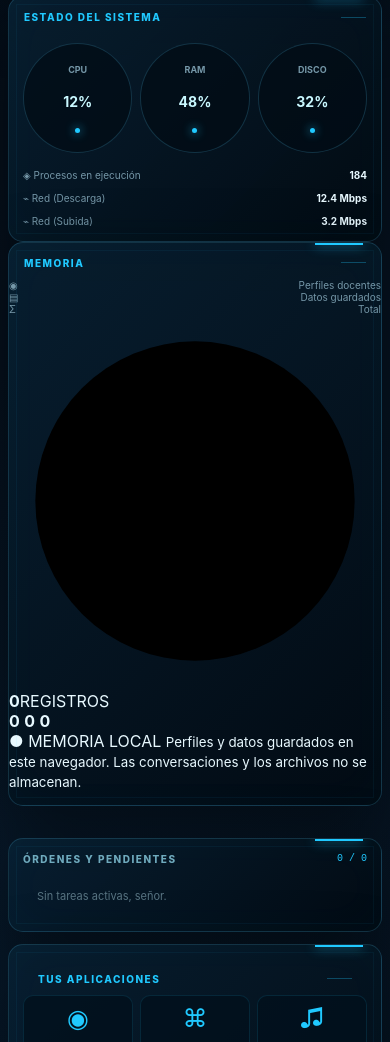
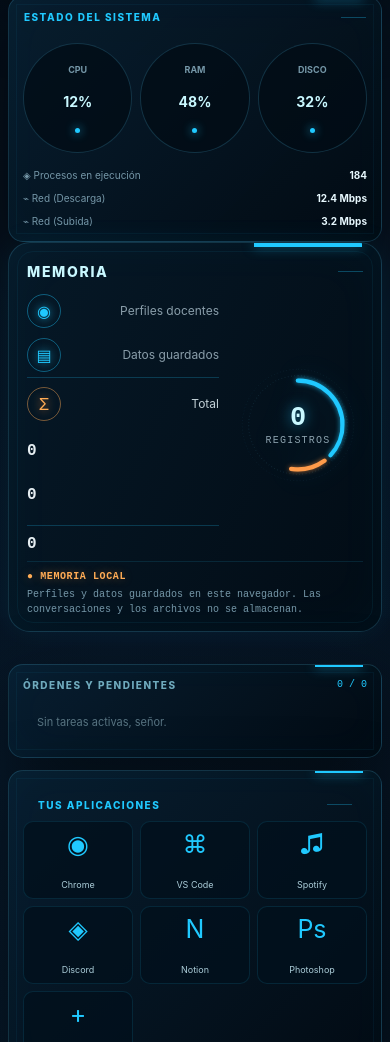
Before and after one commit to moinformaticagrupo-arch/V.I.R.O.N., a plain HTML site: page index.html in a window 390 px wide. Shown: the part 2131-3173 px from the top of the page. Drawn offline with Linux system fonts and the light colour scheme; no server answers.

Commit message:
Update styles.css

```diff
--- a/styles.css
+++ b/styles.css
@@ -3259,19 +3259,43 @@ h1 span { color: var(--cyan); }
 .data-list li, .memory-mini p { display: flex; justify-content: space-between; gap: 8px; color: var(--muted); font-size: 10px; }
 .data-list b, .memory-mini b { color: var(--text); font-weight: 700; }
 .memory-mini { padding-bottom: 14px; }
-.memory-summary { display: grid; grid-template-columns: minmax(92px, .85fr) minmax(0, 1.15fr); align-items: center; gap: 4px; padding: 8px 12px 12px; }
-.memory-ring { position: relative; width: min(100%, 132px); aspect-ratio: 1; justify-self: center; }
-.memory-ring svg { display: block; width: 100%; height: 100%; transform: rotate(-90deg); }
-.memory-ring circle { fill: none; stroke-width: 5; }
-.memory-ring-track { stroke: rgba(50, 192, 232, .16); }
-.memory-ring-accent { stroke: var(--cyan); stroke-dasharray: 96 302; stroke-linecap: round; filter: drop-shadow(0 0 4px rgba(32, 201, 255, .7)); }
-.memory-ring-value { position: absolute; inset: 0; display: flex; flex-direction: column; align-items: center; justify-content: center; gap: 2px; }
-.memory-ring-value b { color: var(--cyan-bright); font: 700 clamp(19px, 2vw, 27px) monospace; text-shadow: 0 0 12px rgba(32, 201, 255, .5); }
-.memory-ring-value span { color: var(--muted); font: 8px monospace; letter-spacing: .08em; }
-.memory-summary-details { display: grid; gap: 7px; min-width: 0; }
-.memory-summary-details p { display: flex; justify-content: space-between; align-items: baseline; gap: 8px; margin: 0; color: var(--muted); font-size: 10px; }
-.memory-summary-details b { flex: 0 0 auto; color: var(--text); font: 700 12px monospace; }
-.memory-mini > .memory-note { display: block; padding: 0 14px; text-align: left; color: var(--muted); font: 9px/1.5 monospace; }
+.memory-reference-layout { width: 100%; min-height: 280px; padding: 0 0 14px; border-radius: 22px; background: linear-gradient(115deg, rgba(6, 25, 40, .98), rgba(2, 12, 21, .98)); box-shadow: 0 0 28px rgba(25, 169, 213, .08), inset 0 0 55px rgba(32, 201, 255, .035); }
+.memory-reference-layout::before { inset: 8px; border-color: rgba(32,201,255,.065); border-radius: 16px; }
+.memory-reference-layout::after { right: 5%; width: 108px; height: 4px; box-shadow: 0 0 12px rgba(32, 201, 255, .55); }
+.memory-reference-layout .panel-heading { min-height: 58px; padding: 18px 30px 4px; color: var(--cyan-bright); font-size: 14px; letter-spacing: .12em; }
+.memory-reference-body { position: relative; z-index: 1; display: grid; grid-template-columns: minmax(200px, 1fr) minmax(220px, 280px) minmax(200px, 1fr); align-items: center; gap: clamp(14px, 3vw, 44px); padding: 0 clamp(20px, 4vw, 48px); }
+.memory-category-list, .memory-count-list { display: grid; grid-template-rows: repeat(3, minmax(38px, 1fr)); align-items: center; min-height: 190px; }
+.memory-category-list p { display: flex; align-items: center; gap: 12px; margin: 0; color: #8a9eaa; font-size: clamp(12px, 1.3vw, 16px); }
+.memory-category-icon { display: grid; width: 34px; height: 34px; place-items: center; color: var(--cyan); border: 1px solid rgba(32,201,255,.4); border-radius: 50%; font-size: 16px; text-shadow: 0 0 10px rgba(32,201,255,.7); }
+.memory-total-row { padding-top: 9px; border-top: 1px solid rgba(32,201,255,.22); color: #c2d0d6 !important; }
+.memory-total-row .memory-category-icon { color: #ffac55; border-color: rgba(255,172,85,.45); text-shadow: 0 0 10px rgba(255,147,58,.7); }
+.memory-dial { position: relative; width: min(100%, 260px); aspect-ratio: 1; justify-self: center; filter: drop-shadow(0 0 14px rgba(32,201,255,.12)); }
+.memory-dial svg { display: block; width: 100%; height: 100%; transform: rotate(-90deg); overflow: visible; }
+.memory-dial circle { fill: none; }
+.memory-dial-outer { stroke: rgba(82,165,190,.16); stroke-width: 1; stroke-dasharray: 2 4; }
+.memory-dial-inner { stroke: rgba(82,165,190,.22); stroke-width: 2; stroke-dasharray: 1 5; }
+.memory-dial-cyan { stroke: var(--cyan); stroke-width: 8; stroke-dasharray: 190 325; stroke-linecap: round; filter: drop-shadow(0 0 5px rgba(32,201,255,.75)); }
+.memory-dial-amber { stroke: #ff9b4a; stroke-width: 8; stroke-dasharray: 65 450; stroke-dashoffset: -205; stroke-linecap: round; filter: drop-shadow(0 0 5px rgba(255,146,61,.65)); }
+.memory-dial-value { position: absolute; inset: 0; display: flex; flex-direction: column; align-items: center; justify-content: center; gap: 2px; text-align: center; }
+.memory-dial-value b { max-width: 82%; overflow-wrap: anywhere; color: var(--cyan-bright); font: 700 clamp(27px, 3.2vw, 40px) monospace; text-shadow: 0 0 14px rgba(32,201,255,.55); }
+.memory-dial-value span { color: #8ba1ad; font: 10px monospace; letter-spacing: .12em; }
+.memory-count-list { text-align: right; }
+.memory-count-list b { color: #e5edf1; font: 700 clamp(16px, 1.8vw, 22px) monospace; }
+.memory-count-list b:last-child { padding-top: 9px; border-top: 1px solid rgba(32,201,255,.22); }
+.memory-reference-footer { position: relative; z-index: 1; display: flex; align-items: center; justify-content: space-between; gap: 16px; margin: 0 30px; padding-top: 9px; border-top: 1px solid rgba(32,201,255,.12); }
+.memory-local-status { color: #ffac55; font: 700 10px monospace; letter-spacing: .06em; text-shadow: 0 0 10px rgba(255,147,58,.4); }
+.memory-reference-footer small { color: var(--muted); font: 10px/1.5 monospace; text-align: right; }
+@media (max-width: 680px) {
+  .memory-reference-layout { min-height: 0; }
+  .memory-reference-layout .panel-heading { min-height: 46px; padding: 14px 18px 2px; }
+  .memory-reference-body { grid-template-columns: minmax(0, 1fr) minmax(92px, 130px); gap: 8px 14px; padding: 0 18px; }
+  .memory-category-list, .memory-count-list { grid-template-rows: repeat(3, minmax(32px, 1fr)); min-height: 132px; }
+  .memory-category-list { grid-column: 1; grid-row: 1; }
+  .memory-dial { grid-column: 2; grid-row: 1 / span 2; width: 100%; }
+  .memory-count-list { grid-column: 1; grid-row: 2; text-align: left; }
+  .memory-reference-footer { align-items: flex-start; flex-direction: column; gap: 5px; margin: 0 18px; }
+  .memory-reference-footer small { text-align: left; }
+}
 
 .status-strip {
   display: flex;
```
